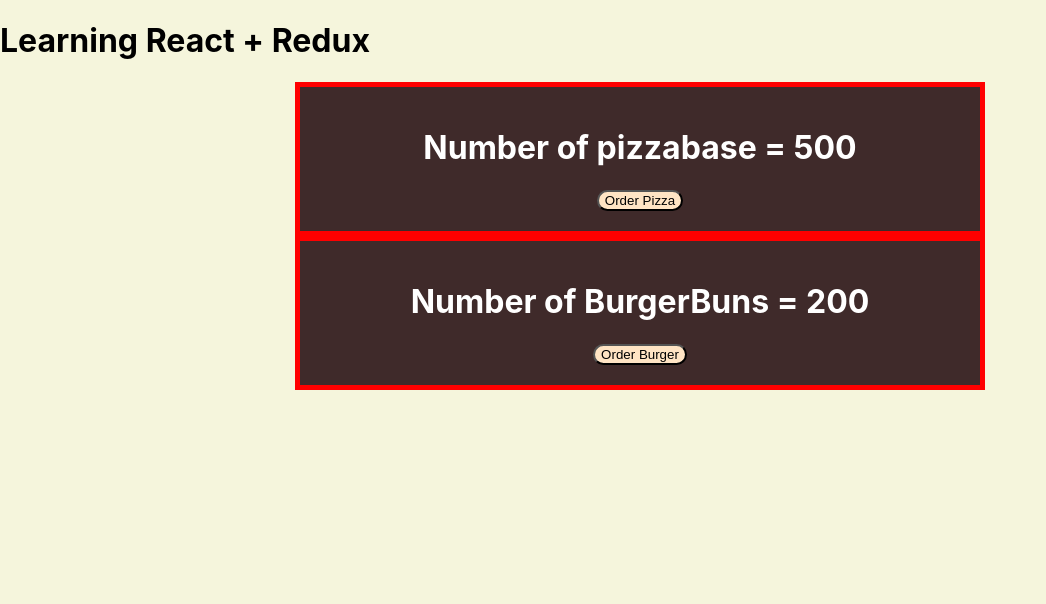
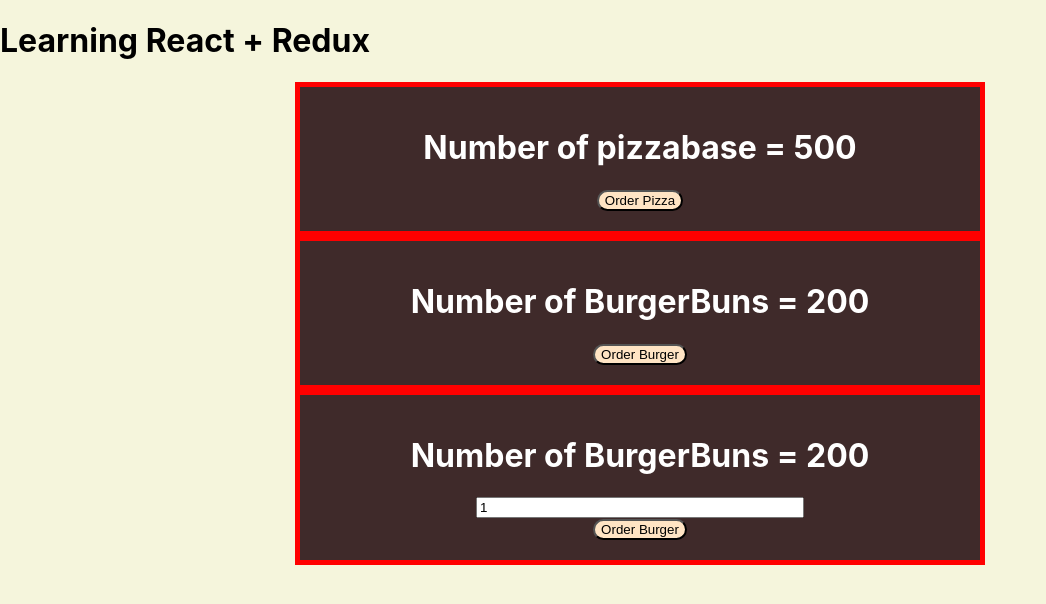
Before and after one commit to DavidOdhiambo1/learning-react-redux, a React (Create React App) app: page / in a window 1280 px wide. Shown: the top 604 px of the page, without its empty margins (0-1046 px from the left). Built offline with nearby package versions, Linux system fonts and the light colour scheme.

Commit message:
added Customised burger order

```diff
--- a/src/App.js
+++ b/src/App.js
@@ -3,6 +3,7 @@ import './App.css';
 import PizzaBox from './components/PizzaBox';
 import BurgerBox from './components/BurgerBox';
 import { store } from './components/redux/store';
+import CustomerOrder from './components/CustomerOrder';
 
 function App() {
   return (
@@ -10,6 +11,7 @@ function App() {
       <h1>Learning React + Redux</h1>
       <PizzaBox/>
       <BurgerBox/>
+      <CustomerOrder/>
     </Provider>
   );
 }
--- /dev/null
+++ b/src/components/CustomerOrder.js
@@ -0,0 +1,32 @@
+import React, { useState } from 'react';
+import { orderBurger } from './redux/burger/BurgerActions';
+import {connect} from 'react-redux';
+
+
+
+function CustomerOrder(props) {
+    const [number, setNumber]=useState(1)
+    console.log(props);
+  return (
+    <div className='container'>
+      <h1>Number of BurgerBuns = {props.burgerBuns}</h1>
+      <input type='Number'className='input-field' value ={number} placeholder='Enter Number' onChange={e=>setNumber(e.target.value)}/>
+      <button className='button' onClick={()=>props.orderBurger(number)}>Order Burger</button>
+    </div>
+  )
+}
+
+  const mapStateToProps =(state)=>{
+    return {
+        burgerBuns: state.burger.burgerBuns
+    }
+  }
+
+  const mapDispatchToProps = (dispatch)=>{
+    return {
+        orderBurger:(number)=>dispatch(orderBurger(number))
+    }
+  }
+
+
+export default connect (mapStateToProps,mapDispatchToProps)(CustomerOrder)
--- a/src/components/redux/burger/BurgerActions.js
+++ b/src/components/redux/burger/BurgerActions.js
@@ -1,7 +1,8 @@
 import { ORDER_BURGER } from "./BurgerTypes";
 
-export function orderBurger(){
+export function orderBurger(number=1){
     return {
-        type: ORDER_BURGER
+        type: ORDER_BURGER,
+        payload: number
     }
 }
--- a/src/components/redux/burger/BurgerReducer.js
+++ b/src/components/redux/burger/BurgerReducer.js
@@ -1,14 +1,16 @@
 import { ORDER_BURGER } from "./BurgerTypes";
 
 const initialState = {
-    burgerBuns: 200
+    burgerBuns: 200,
+
 }
 
 function burgerReducer(state=initialState, action){
     switch(action.type){
         case ORDER_BURGER:
             return {
-                burgerBuns:state.burgerBuns -1
+                ...state,
+                burgerBuns:state.burgerBuns -action.payload
             }
         default:
             return state
--- a/src/index.css
+++ b/src/index.css
@@ -27,9 +27,16 @@ code {
 .button {
   background-color: bisque;
   border-radius: 12px;
+
 }
 
 .button:hover {
   color: red;
 
 }
+
+.input-field {
+  display: block;
+  width: 50%;
+  margin: auto;
+}
```
